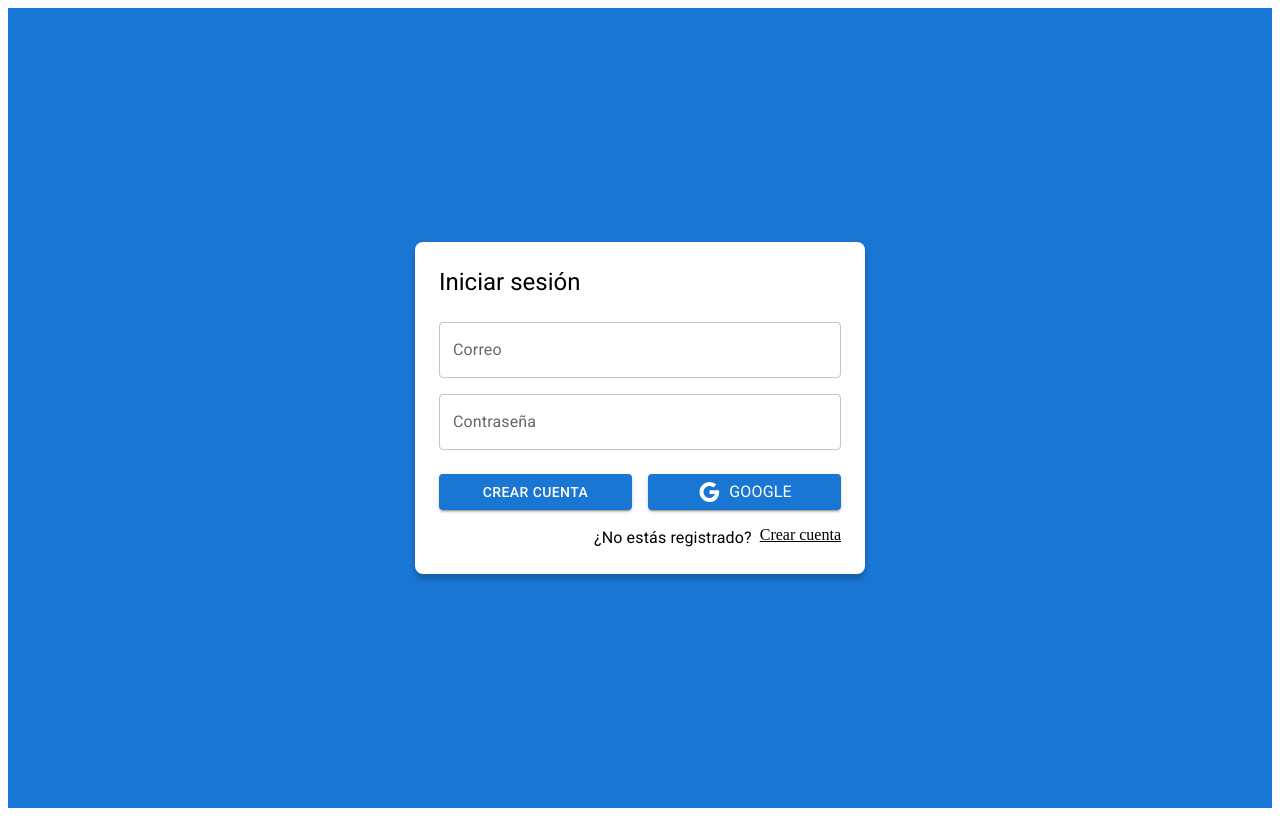
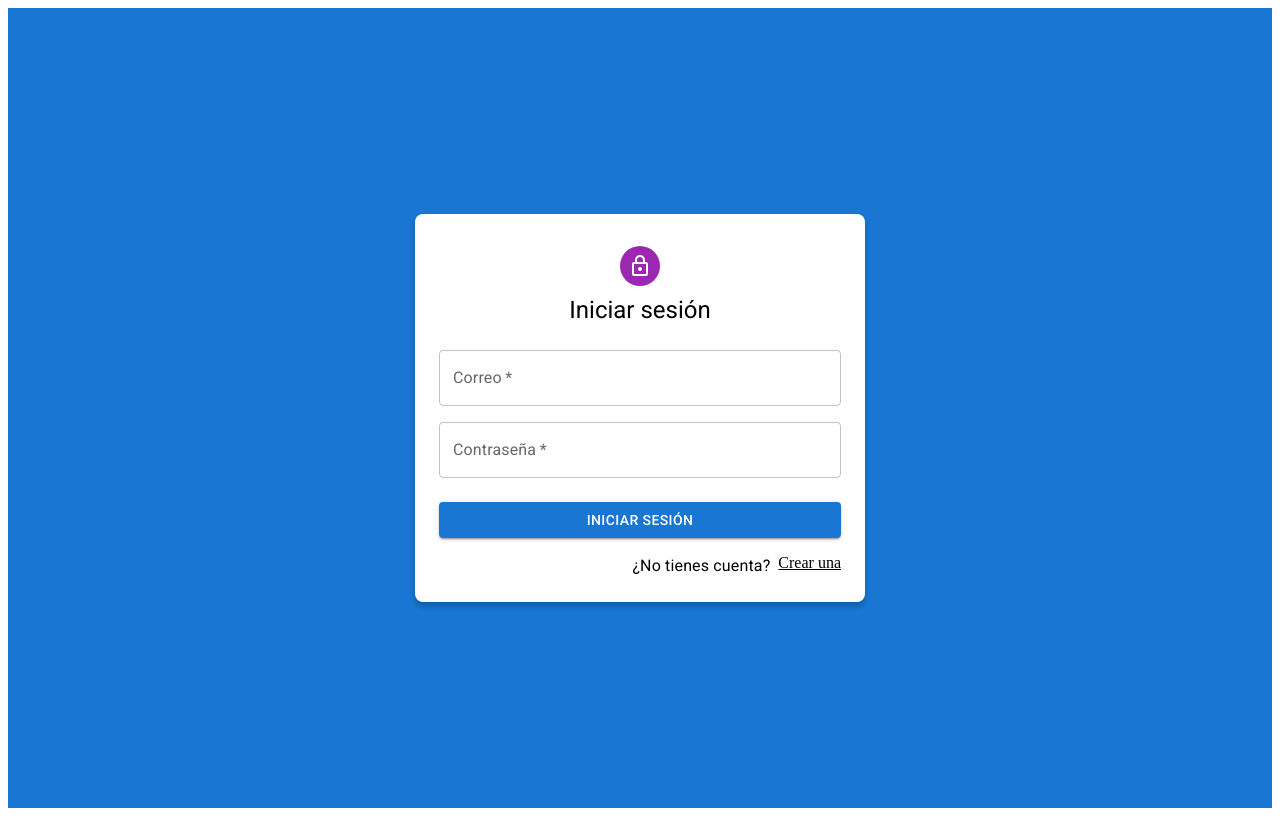
Before and after one commit to AlbertoG22/tornilleria-project, a React (Vite) app: page /auth/login in a window 1280 px wide. Built offline with nearby package versions, Linux system fonts and the light colour scheme.

Commit message:
changes on login and register page

```diff
--- a/src/auth/layout/AuthLayout.jsx
+++ b/src/auth/layout/AuthLayout.jsx
@@ -1,4 +1,5 @@
-import { Grid, Typography } from '@mui/material';
+import { LockOutlined } from '@mui/icons-material';
+import { Avatar, Grid, Typography } from '@mui/material';
 
 export const AuthLayout = ({ children, title = '' }) => {
   return (
@@ -21,7 +22,12 @@ export const AuthLayout = ({ children, title = '' }) => {
           borderRadius: 2
         }}
       >
-        <Typography variant='h5' sx={{ mb: 1 }}>{ title }</Typography>
+        <Grid display='flex' flexDirection='column' alignItems='center'>
+          <Avatar sx={{ m: 1, bgcolor: 'secondary.main' }}>
+            <LockOutlined />
+          </Avatar>
+          <Typography variant='h5' sx={{ mb: 1 }}>{ title }</Typography>
+        </Grid>
 
         { children }
 
--- a/src/auth/pages/LoginPage.jsx
+++ b/src/auth/pages/LoginPage.jsx
@@ -1,5 +1,4 @@
 import { Link as RouterLink } from 'react-router-dom';
-import { Google } from '@mui/icons-material';
 import { Button, Grid, Link, TextField, Typography } from '@mui/material';
 import { AuthLayout } from '../layout/AuthLayout';
 
@@ -13,6 +12,7 @@ export const LoginPage = () => {
               label='Correo'
               type='email'
               // placeholder='algo@google.com'
+              required
               fullWidth
             />
           </Grid>
@@ -22,29 +22,23 @@ export const LoginPage = () => {
               label='Contraseña'
               type='password'
               // placeholder='Contraseña'
+              required
               fullWidth
             />
           </Grid>
 
           <Grid container spacing={2} sx={{ mb: 2, mt: 1 }}>
-            <Grid item xs={12} sm={6}>
+            <Grid item xs={12}>
               <Button variant='contained' fullWidth>
-                Crear cuenta
-              </Button>
-            </Grid>
-
-            <Grid item xs={12} sm={6}>
-              <Button variant='contained' fullWidth>
-                <Google />
-                <Typography sx={{ ml: 1 }}>Google</Typography>
+                Iniciar sesión
               </Button>
             </Grid>
           </Grid>
 
           <Grid container direction='row' justifyContent='end'>
-            <Typography sx={{ mr: 1 }}>¿No estás registrado?</Typography>
+            <Typography sx={{ mr: 1 }}>¿No tienes cuenta?</Typography>
             <Link component={ RouterLink } color='inherit' to='/auth/register'>
-              Crear cuenta
+              Crear una
             </Link>
           </Grid>
         </Grid>
--- a/src/auth/pages/RegisterPage.jsx
+++ b/src/auth/pages/RegisterPage.jsx
@@ -1,5 +1,4 @@
 import { Link as RouterLink } from 'react-router-dom';
-import { Google } from '@mui/icons-material';
 import { Button, Grid, Link, TextField, Typography } from '@mui/material';
 import { AuthLayout } from '../layout/AuthLayout';
 
@@ -8,11 +7,12 @@ export const RegisterPage = () => {
     <AuthLayout title='Crear cuenta'>
       <form>
         <Grid container>
-        <Grid item xs={12} sx={{ mt: 2 }}>
+          <Grid item xs={12} sx={{ mt: 2 }}>
             <TextField
               label='Nombre completo'
               type='text'
               // placeholder='example@gmail.com'
+              required
               fullWidth
             />
           </Grid>
@@ -22,6 +22,7 @@ export const RegisterPage = () => {
               label='Correo'
               type='email'
               // placeholder='algo@google.com'
+              required
               fullWidth
             />
           </Grid>
@@ -31,13 +32,18 @@ export const RegisterPage = () => {
               label='Contraseña'
               type='password'
               // placeholder='Contraseña'
+              required
               fullWidth
             />
           </Grid>
 
           <Grid container spacing={2} sx={{ mb: 2, mt: 1 }}>
             <Grid item xs={12}>
-              <Button variant='contained' fullWidth>
+              <Button
+                type='submit'
+                variant='contained'
+                fullWidth
+              >
                 Crear cuenta
               </Button>
             </Grid>
@@ -46,7 +52,7 @@ export const RegisterPage = () => {
           <Grid container direction='row' justifyContent='end'>
             <Typography sx={{ mr: 1 }}>¿Ya tienes cuenta?</Typography>
             <Link component={ RouterLink } color='inherit' to='/auth/login'>
-              Ingresar
+              Ingresa
             </Link>
           </Grid>
         </Grid>
--- a/src/theme/AppTheme.jsx
+++ b/src/theme/AppTheme.jsx
@@ -5,8 +5,8 @@ import { blueTheme } from './';
 export const AppTheme = ({ children }) => {
   return (
     <ThemeProvider theme={ blueTheme }>
-        <CssBaseline />
-        { children }
+      <CssBaseline />
+      { children }
     </ThemeProvider>
   );
 };
```
